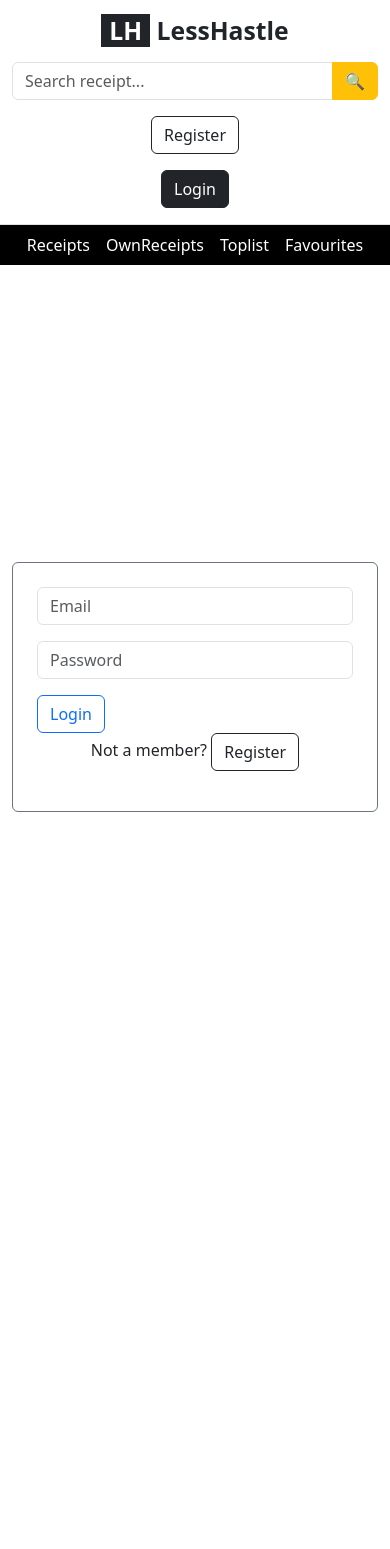
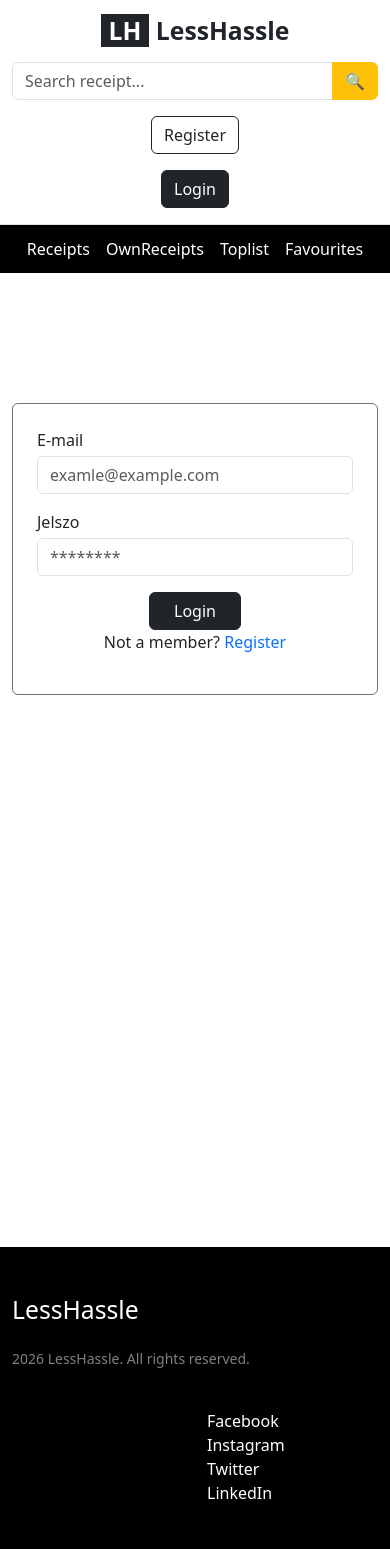
Before and after one commit to Piku0612/Recept_Frontend, a React (Vite) app: page /login in a window 390 px wide. Shown: the top 1549 px of the page. Before the commit the page ends 1109 px from the top, so only its background shows below. Built offline with nearby package versions, Linux system fonts and the light colour scheme.

Commit message:
register, login, main, szetbombazasok, footer

```diff
--- /dev/null
+++ b/src/api.js
@@ -0,0 +1,39 @@
+const BACKEND_URL = 'http://127.0.0.1:4000/users'
+
+export async function register(username, psw, email) {
+    const res = await fetch(`${BACKEND_URL}/register`, {
+        method: 'POST',
+        headers: {
+            'Content-Type': 'application/json'
+        },
+        body: JSON.stringify({ username, psw, email })
+    })
+
+    //console.log(res)
+    const data = await res.json()
+    //console.log(data);
+
+    if (data.error) {
+        return data
+    }
+    return data
+}
+
+export async function login(email, psw) {
+
+    const res = await fetch(`${BACKEND_URL}/login`, {
+        method: 'POST',
+        headers: {
+            'Content-Type': 'application/json'
+        },
+        body: JSON.stringify({ psw, email })
+    })
+        //console.log(res)
+        const data = await res.json()
+        //console.log(data);
+
+        if (data.error) {
+            return data
+        }
+        return data
+}
--- a/src/components/AppNavbar.jsx
+++ b/src/components/AppNavbar.jsx
@@ -1,4 +1,4 @@
-import { NavLink, useNavigate } from 'react-router-dom'
+import { NavLink,Link, useNavigate } from 'react-router-dom'
 
 export default function AppNavbar() {
     const nav = useNavigate()
@@ -14,7 +14,7 @@ export default function AppNavbar() {
             {/* Logo */}
             <div className="col-12 col-md-3 text-center text-md-start">
               <h2 className="fw-bold m-0">
-                <span className="bg-dark text-white px-2">LH</span> LessHastle
+                <span className="bg-dark text-white px-2">LH</span> LessHassle
               </h2>
             </div>
 
@@ -50,18 +50,18 @@ export default function AppNavbar() {
       {/* NAVBAR */}
       <div className="bg-black text-white py-2">
         <div className="container d-flex flex-wrap gap-3 justify-content-center justify-content-md-start">
-          <NavLink to="/home" className="text-white text-decoration-none">
+          <NavLink to="/home" className="text-white text-decoration-none my-1">
             Receipts
           </NavLink>
-          <NavLink to="/ownreceipts" className="text-white text-decoration-none">
+          <NavLink to="/ownreceipts" className="text-white text-decoration-none my-1">
             OwnReceipts
           </NavLink>
 
-          <NavLink to="/toplist" className="text-white text-decoration-none">
+          <NavLink to="/toplist" className="text-white text-decoration-none my-1">
             Toplist
           </NavLink>
 
-          <NavLink to="/favourites" className="text-white text-decoration-none">
+          <NavLink to="/favourites" className="text-white text-decoration-none my-1">
             Favourites
           </NavLink>
         </div>
--- /dev/null
+++ b/src/components/Button.jsx
@@ -0,0 +1,7 @@
+export default function Button({szin, onClick, text}){
+    return(
+        <button className={szin} onClick={onClick} >
+            {text}
+        </button>
+    )
+}
--- /dev/null
+++ b/src/components/Footer.jsx
@@ -0,0 +1,48 @@
+import React from "react";
+import { NavLink, Link, useNavigate } from "react-router-dom";
+
+export default function Footer() {
+
+    return (
+        <footer className="bg-black text-white pt-5 pb-4">
+            <div className="container">
+                <div className="row">
+
+                    {/* Brand */}
+                    <div className="col-md-4 mb-4">
+                        <h2 className="fw-light">LessHassle</h2>
+                        <p className="text-white-50 small mt-4">
+                            2026 LessHassle. All rights reserved.
+                        </p>
+                    </div>
+
+                    {/* Navigation */}
+                    <div className="col-6 col-md-2 mb-4">
+                        <ul className="list-unstyled">
+
+                        </ul>
+                    </div>
+
+                    {/* Social */}
+                    <div className="col-6 col-md-3 mb-4">
+                        <ul className="list-unstyled">
+                            <li><a href="#" className="text-white text-decoration-none">Facebook</a></li>
+                            <li><a href="#" className="text-white text-decoration-none">Instagram</a></li>
+                            <li><a href="#" className="text-white text-decoration-none">Twitter</a></li>
+                            <li><a href="#" className="text-white text-decoration-none">LinkedIn</a></li>
+                        </ul>
+                    </div>
+
+                    {/* Legal */}
+                    <div className="col-6 col-md-3 mb-4">
+                        <ul className="list-unstyled">
+                            <li><Link to="/privacy" className="text-white text-decoration-none">Privacy Policy</Link></li>
+                            <li><Link to="/terms" className="text-white text-decoration-none">Terms of Service</Link></li>
+                        </ul>
+                    </div>
+
+                </div>
+            </div>
+        </footer>
+    );
+}
--- /dev/null
+++ b/src/components/Input.jsx
@@ -0,0 +1,11 @@
+export default function Input({label, type, value, setValue ,placeholder}){
+    return(
+        <div className="mb-3">
+            <label className="mb-1">{label}</label>
+            <input className="form-control" type={type} value={value} onChange={(e)=>setValue(e.target.value)} placeholder={placeholder}/>
+
+        </div>
+
+
+    )
+}
--- a/src/main.jsx
+++ b/src/main.jsx
@@ -10,6 +10,7 @@ import OwnReceipts from './pages/OwnReceipts'
 import AppNavbar from './components/AppNavbar'
 import TopList from './pages/TopList'
 import Favourites from './pages/Favourites'
+import Footer from './components/Footer'
 
 
 
@@ -19,7 +20,11 @@ createRoot(document.getElementById('root')).render(
 
   <StrictMode>
 <BrowserRouter>
+  <div className="d-flex flex-column min-vh-100">
+
     <AppNavbar />
+
+    <main className="flex-fill">
       <Routes>
         <Route path='/' element={<Navigate to='/home' />} />
         <Route path='/home' element={<Home />} />
@@ -29,7 +34,12 @@ createRoot(document.getElementById('root')).render(
         <Route path='/toplist' element={<TopList />} />
         <Route path='/favourites' element={<Favourites />} />
       </Routes>
-    </BrowserRouter>
+    </main>
+
+    <Footer />
+
+  </div>
+</BrowserRouter>
   </StrictMode>
 
 )
--- a/src/pages/Login.jsx
+++ b/src/pages/Login.jsx
@@ -1,23 +1,58 @@
-import { NavLink, useNavigate } from "react-router-dom";
+import { NavLink, Link, useNavigate } from "react-router-dom";
+import Button from "../components/Button";
+import { login } from "../api";
+import Input from "../components/Input";
+import { useState } from "react";
+
 
 export default function Login() {
+
+    const [email, setEmail] = useState('')
+    const [psw, setPsw] = useState('')
+
+    const [hiba, setHiba] = useState('')
+    const [uzenet, setUzenet] = useState('')
+
+    async function onLogin() {
+        setHiba('')
+        setUzenet('')
+
+        if (!email || !psw) {
+            return setHiba('Minden mezőt tölts ki!')
+        }
+
+
+        try {
+            const data = await login(email, psw)
+            if (data.error) {
+                setHiba(data.error)
+            }
+            setUzenet(data.message)
+        } catch (err) {
+            setHiba("Nem sikerult a backendhez kapcsolodni")
+
+        }
+    }
+
+
     return (
 
         <>
+            <div className="container d-flex vh-100 flex-column  " style={{marginTop:130} }>
+                <div className="p-4 border border-secondary rounded" >
+
+                    <Input label="E-mail" type='email' value={email} setValue={setEmail} placeholder='examle@example.com' />
+                    <Input label="Jelszo" type='password' value={psw} setValue={setPsw} placeholder='********' />
+
+                    <div className="text-center">
+                        <Button szin='btn btn-dark px-4' text='Login' />
+                    </div>
 
 
-            <div className="container d-flex vh-100 flex-column justify-content-center ">
-                <div className="p-4 border border-secondary rounded" >
-
-                    <input className="form-control mb-3" placeholder="Email" />
-                    <input className="form-control mb-3" placeholder="Password" />
-
-                    <button type="button" className="btn btn-outline-primary">Login</button>
-
-                    <div class="text-center">
-                        <p>Not a member? <NavLink to="/register" className="btn btn-outline-dark">
+                    <div className="text-center">
+                        <p>Not a member? <Link to="/register" className="text-decoration-none">
                             Register
-                        </NavLink></p>
+                        </Link></p>
                     </div>
 
                 </div>
--- a/src/pages/Register.jsx
+++ b/src/pages/Register.jsx
@@ -1,20 +1,69 @@
+import { NavLink, Link, useNavigate } from "react-router-dom";
+import { useState } from "react";
 
+import Button from "../components/Button";
+import { register } from "../api";
+import Input from "../components/Input";
 
 export default function Register() {
+
+    const [email, setEmail]=useState('')
+    const [username, setUsername]=useState('')
+    const [psw, setPsw]=useState('')
+    const [psw2, setPsw2]=useState('')
+
+    const [hiba, setHiba]= useState('')
+    const [uzenet, setUzenet]=useState('')
+
+    async function onReg(){
+        setHiba('')
+        setUzenet('')
+
+        if (!email || !username || !psw || !psw2) {
+            return setHiba('Minden mezőt tölts ki!')
+        }
+
+        if (psw!==psw2) {
+            return setHiba('A jelszavak nem egyeznek!')
+        }
+
+        try {
+            const data = await register( username,psw, email)
+            if (data.error) {
+                setHiba(data.error)
+            }
+            setUzenet(data.message)
+        } catch (err) {
+            setHiba(err.data)
+
+        }
+    }
+
     return (
         <>
 
 
-            <div className="container d-flex vh-100 flex-column justify-content-center ü">
+            <div className="container d-flex vh-100 flex-column" style={{marginTop:130} }>
                 <div className="p-4 border border-secondary rounded" >
 
-                    <input className="form-control mb-3" placeholder="Username" />
-                    <input className="form-control mb-3" placeholder="Email" />
-                    <input className="form-control mb-3" placeholder="Password" />
+                    <Input label="E-mail" type='email' value={email} setValue={setEmail} placeholder='examle@example.com' />
+                    <Input label="Felhasznalonev" type='text' value={username} setValue={setUsername} placeholder='JohnDoe' />
+                    <Input label="Jelszo" type='password' value={psw} setValue={setPsw} placeholder='********' />
+                    <Input label="Jelszo megerositese" type='password' value={psw2} setValue={setPsw2} placeholder='********' />
 
-                    <button type="button" className="btn btn-outline-primary">Register</button>
+                    <div className="text-center">
+                    <Button szin='btn btn-dark px-4' onClick={onReg} text='Register'/>
+                    </div>
+
+                    {hiba && <div className="alert alert-danger text-center my-2">{hiba}</div>}
+                    {uzenet && <div className="alert alert-success text-center my-2">{uzenet}</div>}
 
 
+                    <div className="text-center">
+                        <p>Already a member? <Link to="/login" className=" text-decoration-none">
+                            Login
+                        </Link></p>
+                    </div>
 
 
                 </div>
```
